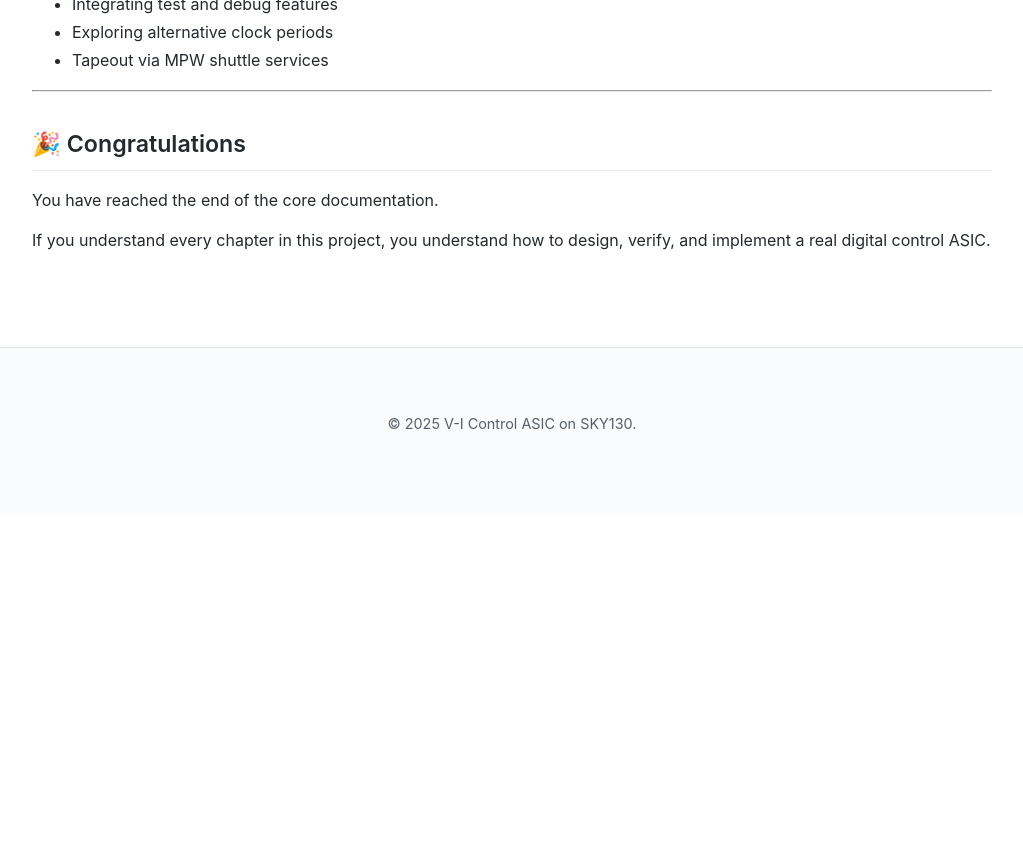
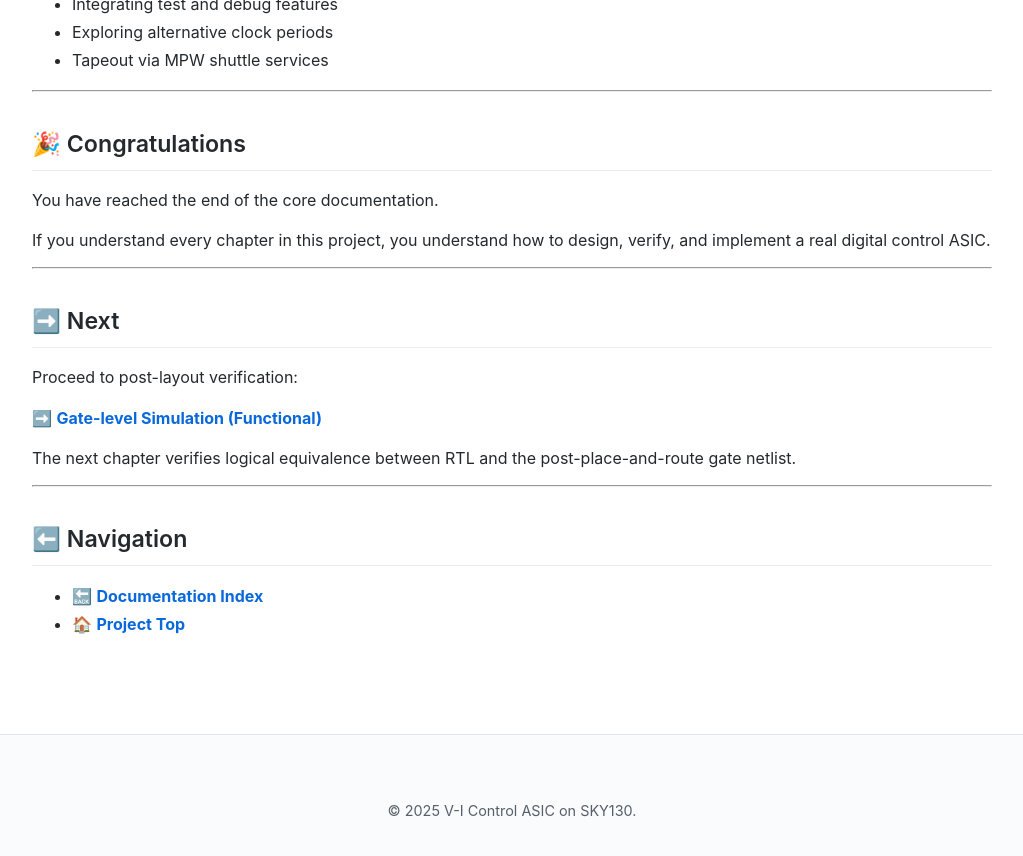
Before and after one commit to Samizo-AITL/vi-control-asic-sky130, a Jekyll site: the page built from docs/05_openlane_flow.md, in a window 1280 px wide and 900 px high, scrolled down 6261 px. Shown: the top 856 px of the window, without its empty margins (128-1151 px from the left). Built offline with Jekyll 4.4.1, drawn with Linux system fonts in a browser that asks for light colours; before the commit the page ends 6774 px from its top, so only the background shows below that.

Commit message:
Update 05_openlane_flow.md

```diff
--- a/docs/05_openlane_flow.md
+++ b/docs/05_openlane_flow.md
@@ -257,3 +257,21 @@ You have reached the end of the core documentation.
 If you understand every chapter in this project,
 you understand how to design, verify,
 and implement a real digital control ASIC.
+
+---
+
+## ➡️ Next
+
+Proceed to post-layout verification:
+
+➡️ **[Gate-level Simulation (Functional)](06_gate_sim_functional.md)**
+
+The next chapter verifies logical equivalence
+between RTL and the post-place-and-route gate netlist.
+
+---
+
+## ⬅️ Navigation
+
+- 🔙 **[Documentation Index](index.md)**
+- 🏠 **[Project Top](../index.md)**
```
